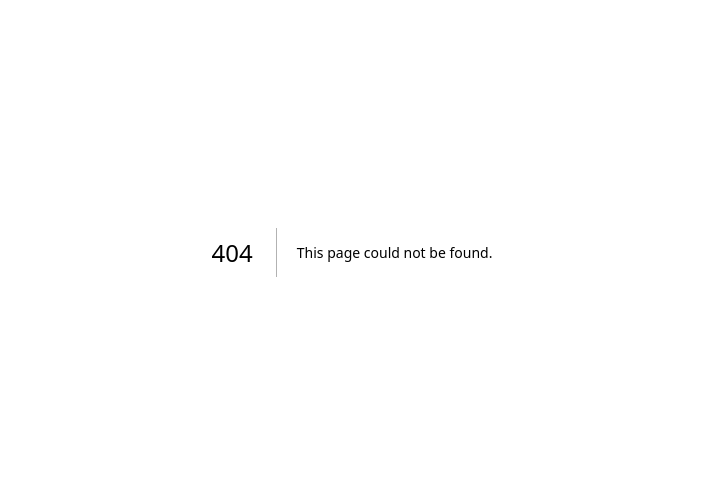
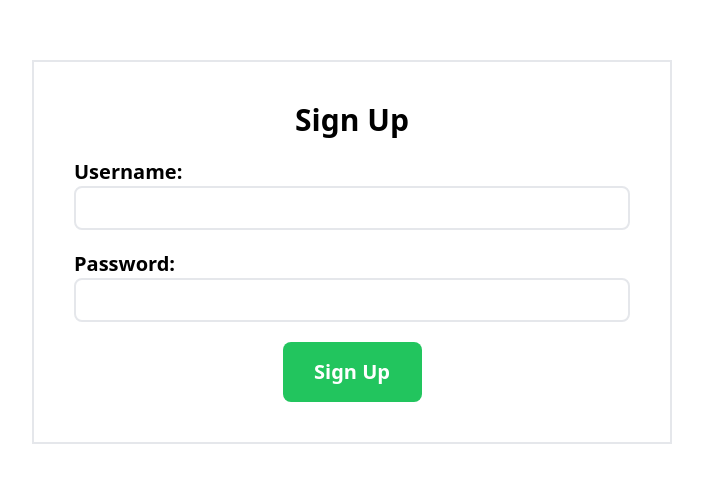
Before and after one commit to jdplumst/budget-app, a Next.js app: page /signup in a window 1280 px wide. Before the commit this address had no page. Shown: the part 148-630 px from the top of the page, without its empty margins (288-991 px from the left). Built offline with nearby package versions, Linux system fonts and the light colour scheme; no server answers.

Commit message:
Add Signup Page

```diff
--- /dev/null
+++ b/src/components/LoadingSpinner.tsx
@@ -0,0 +1,24 @@
+export default function LoadingSpinner() {
+  return (
+    <div className="text-center">
+      <div role="status">
+        <svg
+          aria-hidden="true"
+          className="inline h-8 w-8 animate-spin fill-gray-600 text-gray-200 dark:fill-gray-300 dark:text-gray-600"
+          viewBox="0 0 100 101"
+          fill="none"
+          xmlns="http://www.w3.org/2000/svg">
+          <path
+            d="M100 50.5908C100 78.2051 77.6142 100.591 50 100.591C22.3858 100.591 0 78.2051 0 50.5908C0 22.9766 22.3858 0.59082 50 0.59082C77.6142 0.59082 100 22.9766 100 50.5908ZM9.08144 50.5908C9.08144 73.1895 27.4013 91.5094 50 91.5094C72.5987 91.5094 90.9186 73.1895 90.9186 50.5908C90.9186 27.9921 72.5987 9.67226 50 9.67226C27.4013 9.67226 9.08144 27.9921 9.08144 50.5908Z"
+            fill="currentColor"
+          />
+          <path
+            d="M93.9676 39.0409C96.393 38.4038 97.8624 35.9116 97.0079 33.5539C95.2932 28.8227 92.871 24.3692 89.8167 20.348C85.8452 15.1192 80.8826 10.7238 75.2124 7.41289C69.5422 4.10194 63.2754 1.94025 56.7698 1.05124C51.7666 0.367541 46.6976 0.446843 41.7345 1.27873C39.2613 1.69328 37.813 4.19778 38.4501 6.62326C39.0873 9.04874 41.5694 10.4717 44.0505 10.1071C47.8511 9.54855 51.7191 9.52689 55.5402 10.0491C60.8642 10.7766 65.9928 12.5457 70.6331 15.2552C75.2735 17.9648 79.3347 21.5619 82.5849 25.841C84.9175 28.9121 86.7997 32.2913 88.1811 35.8758C89.083 38.2158 91.5421 39.6781 93.9676 39.0409Z"
+            fill="currentFill"
+          />
+        </svg>
+        <span className="sr-only">Loading...</span>
+      </div>
+    </div>
+  );
+}
--- /dev/null
+++ b/src/pages/signup.tsx
@@ -0,0 +1,92 @@
+import LoadingSpinner from "@/components/LoadingSpinner";
+import { api } from "@/constants";
+import Head from "next/head";
+import Link from "next/link";
+import Router from "next/router";
+import React, { useState } from "react";
+import { useMutation } from "react-query";
+
+export default function Signup() {
+  const [username, setUsername] = useState("");
+  const [password, setPassword] = useState("");
+  const [error, setError] = useState<string | null>(null);
+  const [disabled, setDisabled] = useState(false);
+
+  const signup = async () => {
+    const response = await fetch(`${api}/auth/signup`, {
+      method: "POST",
+      headers: {
+        "Content-Type": "application/json"
+        // "Access-Control-Allow-Methods": "OPTIONS,POST,GET",
+        // "Access-Control-Allow-Origin": "*"
+      },
+      body: JSON.stringify({ username, password })
+    });
+    if (!response.ok) {
+      // throw Error("Network response was not ok");
+      // const error = await response.text();
+      // console.log(response);
+      // console.log(error);
+      throw Error("Must fill all fields");
+    }
+    return response.json();
+  };
+
+  const { mutate: signupMutation, isLoading } = useMutation(signup, {
+    onSuccess(data, variables, context) {
+      Router.push("/projects");
+    },
+    onError(error, variables, context) {
+      setError((error as Error).message);
+      setDisabled(false);
+    }
+  });
+
+  const handleSignup = (e: React.FormEvent) => {
+    e.preventDefault();
+    setDisabled(true);
+    signupMutation();
+  };
+
+  return (
+    <>
+      <Head>
+        <title>Budget App - Signup</title>
+        <meta name="description" content="Budget App" />
+        <meta name="viewport" content="width=device-width, initial-scale=1" />
+        <link rel="icon" href="/favicon.png" />
+      </Head>
+      <main className="flex flex-col justify-evenly items-center min-h-screen">
+        <form
+          onSubmit={handleSignup}
+          className="border-color flex h-1/3 w-1/2 flex-col border-2 p-10">
+          <h3 className="pb-5 text-center text-3xl font-bold">Sign Up</h3>
+          <label className="text-xl font-bold">Username:</label>
+          <input
+            type="text"
+            onChange={(e) => setUsername(e.target.value)}
+            value={username}
+            className="border-color mb-5 block w-full rounded-lg border-2 border-solid bg-inherit p-2 focus:border-slate-500 focus:outline-none"
+          />
+          <label className="text-xl font-bold">Password:</label>
+          <input
+            type="password"
+            onChange={(e) => setPassword(e.target.value)}
+            value={password}
+            className="border-color mb-5 block w-full rounded-lg border-2 border-solid bg-inherit p-2 focus:border-slate-500 focus:outline-none"
+          />
+          <button
+            disabled={disabled}
+            className="mx-auto w-1/4 rounded-lg bg-green-500 p-4 text-xl font-bold text-white hover:cursor-pointer hover:bg-green-600">
+            {isLoading ? <LoadingSpinner /> : "Sign Up"}
+          </button>
+          {error && (
+            <div className="mx-auto mt-5 w-3/5 border-2 border-solid border-pink-400 bg-pink-300 p-2 text-center">
+              {error}
+            </div>
+          )}
+        </form>
+      </main>
+    </>
+  );
+}
```
